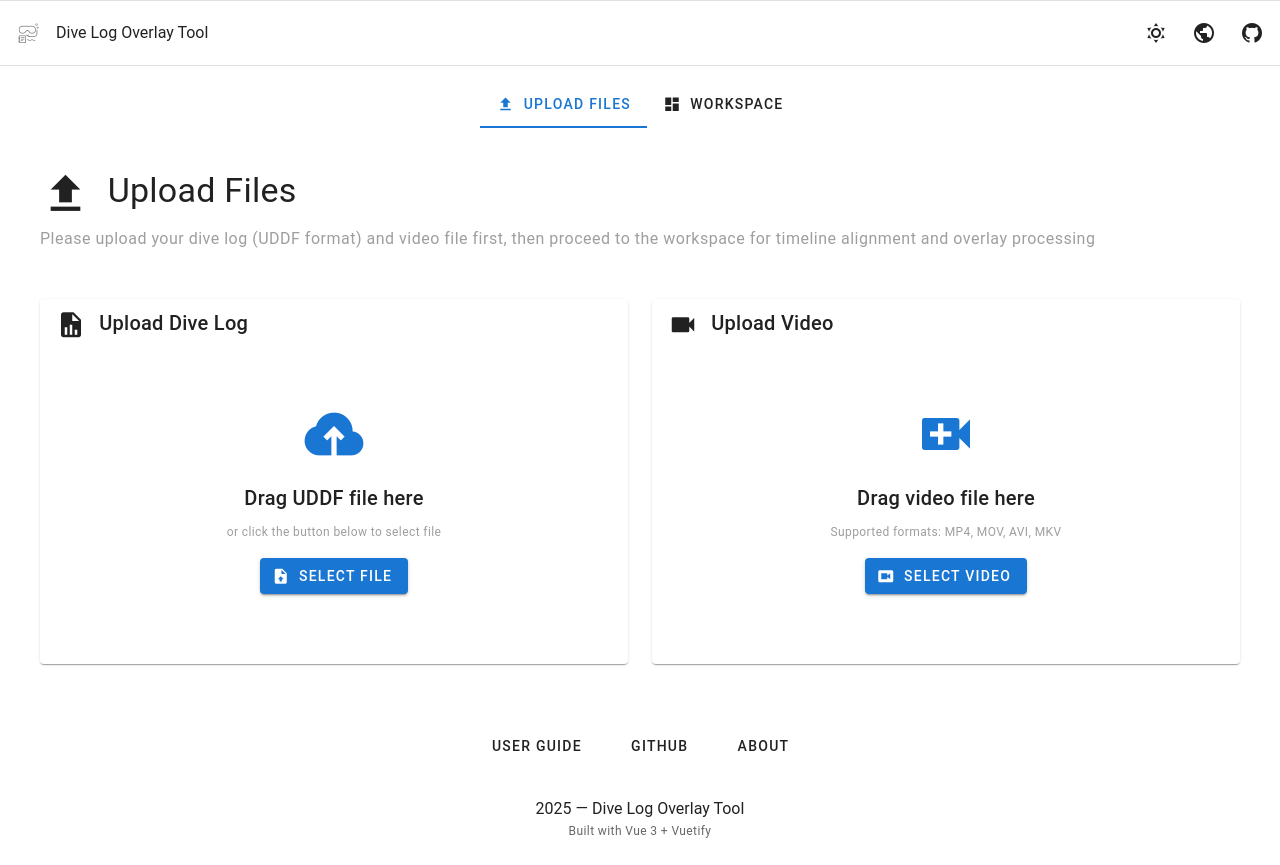
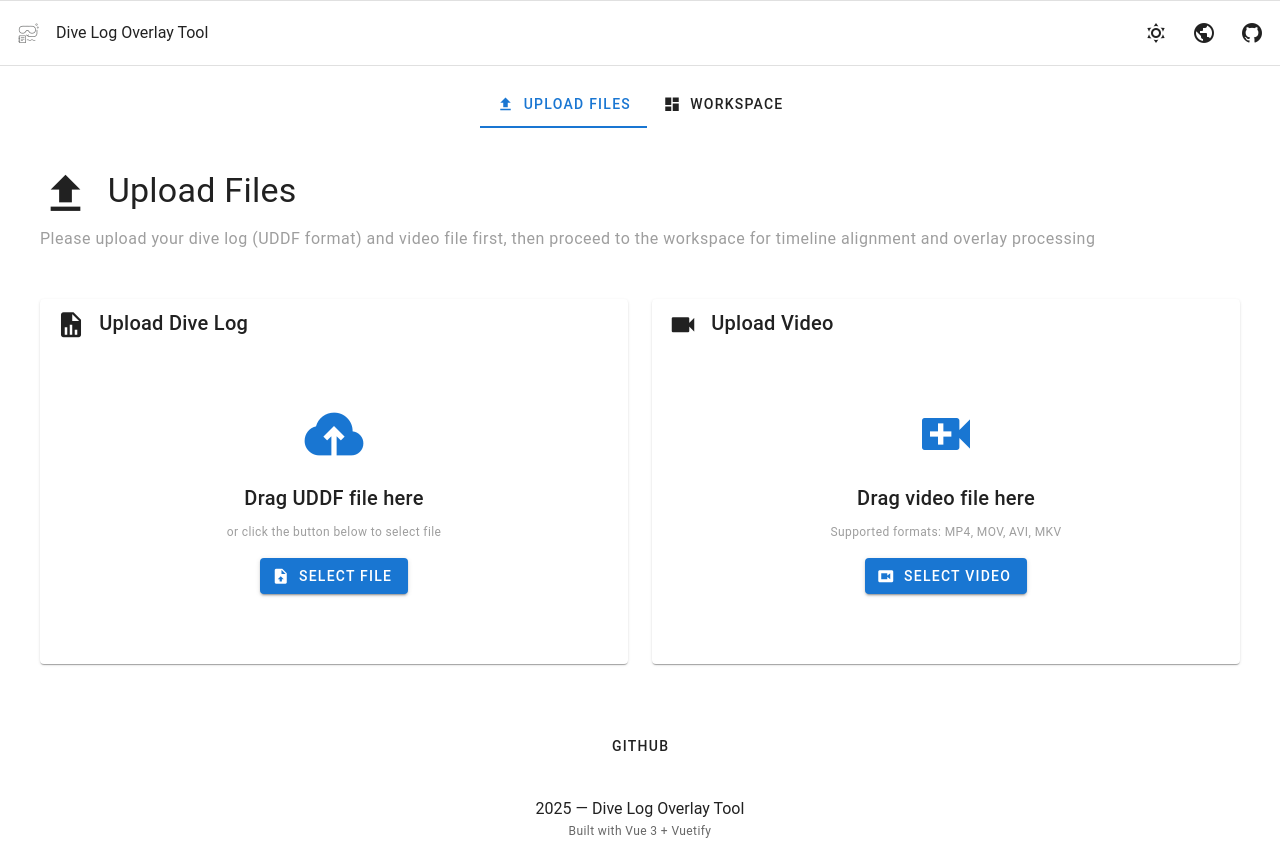
Before and after one commit to waynelens/Dive-Log-Overlay, a Vue app: page / in a window 1280 px wide. Built offline with nearby package versions, Linux system fonts and the light colour scheme.

Commit message:
refactor: remove unused footer links
- Remove 'User Guide' and 'About' links from footer
- Clean up footer component and translations
- Keep only GitHub link for cleaner footer design

```diff
--- a/src/components/common/FooterBar.vue
+++ b/src/components/common/FooterBar.vue
@@ -6,9 +6,7 @@ const { t } = useI18n()
 const currentYear = new Date().getFullYear()
 
 const links = computed(() => [
-  { name: t('footer.links.guide'), url: '#' },
   { name: t('footer.links.github'), url: 'https://github.com/waynelens/Dive-Log-Overlay' },
-  { name: t('footer.links.about'), url: '#' },
 ])
 </script>
 
--- a/src/locales/en-US.json
+++ b/src/locales/en-US.json
@@ -15,9 +15,7 @@
     "copyright": "{year} — Dive Log Overlay Tool",
     "description": "Built with Vue 3 + Vuetify | Supports UDDF Format Dive Logs",
     "links": {
-      "guide": "User Guide",
-      "github": "GitHub",
-      "about": "About"
+      "github": "GitHub"
     }
   },
   "upload": {
--- a/src/locales/zh-TW.json
+++ b/src/locales/zh-TW.json
@@ -15,9 +15,7 @@
     "copyright": "{year} — Dive Log Overlay Tool",
     "description": "使用 Vue 3 + Vuetify 建構 | 支援 UDDF 格式潛水記錄",
     "links": {
-      "guide": "使用說明",
-      "github": "GitHub",
-      "about": "關於"
+      "github": "GitHub"
     }
   },
   "upload": {
```
